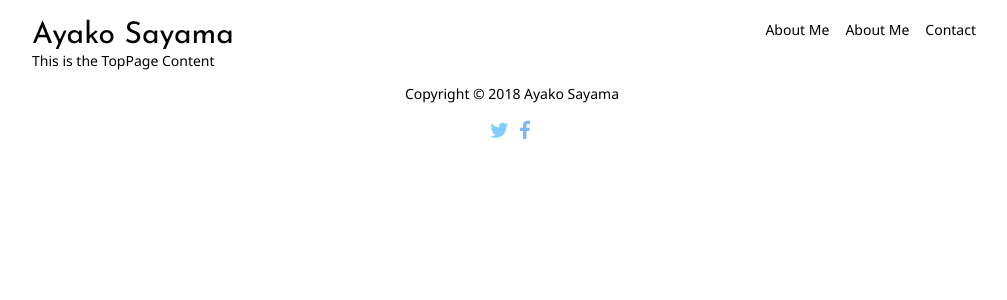
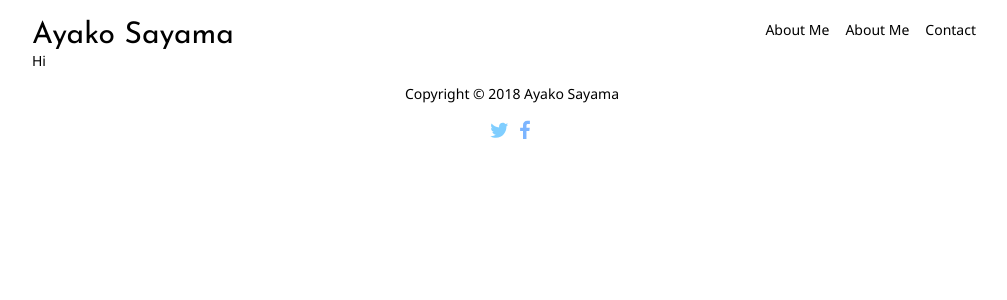
Before and after one commit to kaaisz/react-portfolio, a React app: page / in a window 1280 px wide. Shown: the top 300 px of the page, without its empty margins (128-1135 px from the left). Built offline with nearby package versions, Linux system fonts and the light colour scheme.

Commit message:
Make component "PortfolioItem" and import it

```diff
--- /dev/null
+++ b/src/components/PortfolioItem/PortfolioItem.jsx
@@ -0,0 +1,9 @@
+import React, { Component } from 'react'
+
+export default class PortfolioItem extends Component{
+  render(){
+    return(
+      <div className="PortfolioItem">Hi</div>
+    )
+  }
+}
--- a/src/components/TopPage/TopPage.jsx
+++ b/src/components/TopPage/TopPage.jsx
@@ -1,11 +1,12 @@
 import React, { Component } from 'react'
+import PortfolioItem from '../PortfolioItem/PortfolioItem.jsx';
 import './TopPage.scss';
 
 export default class TopPage extends Component {
   render() {
     return (
       <div className="TopPage">
-        This is the TopPage Content
+        <PortfolioItem />
       </div>
     )
   }
```
